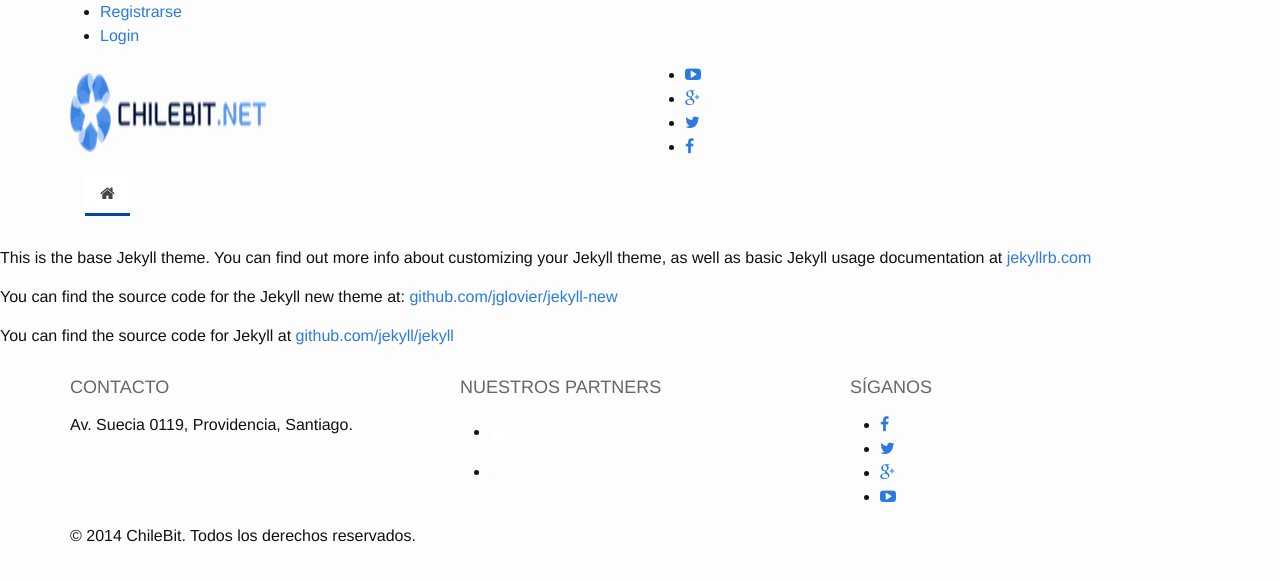
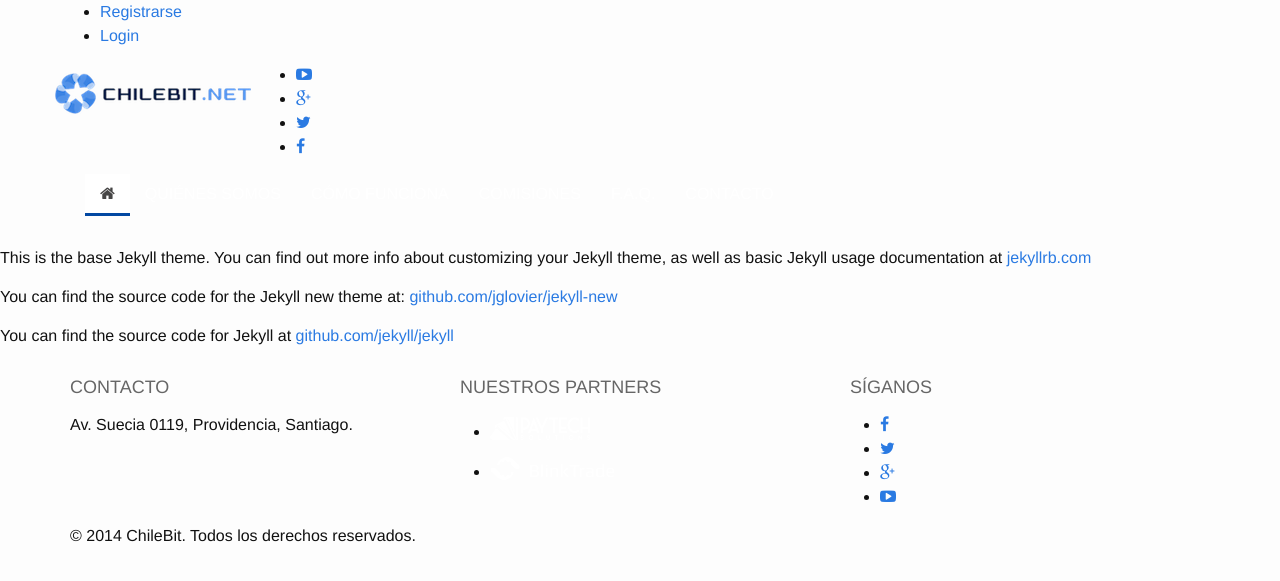
Before and after one commit to chilebit/site, a Jekyll site: the page built from about.md, in a window 1280 px wide. Shown: the top 581 px of the page. Built offline with Jekyll 4.4.1, drawn with Linux system fonts in a browser that asks for light colours.

Commit message:
Fix logo

```diff
--- a/_includes/header.html
+++ b/_includes/header.html
@@ -29,8 +29,8 @@
 		<div class="container">
 
 			<div class="row">
-				<div class="col-sm-6">
-					<a href="index.html"><img src="img/common/logo-chilebit.png" class="navbar-brand" alt="ChileBit.Net"/></a>
+				<div class="col-sm-6 navbar-brand">
+					<a href="index.html"><img src="img/common/logo-chilebit.png" alt="ChileBit.Net"/></a>
 				</div>
 				<div class="col-sm-6">
 					<ul id="navrs">
```
Also changed, not shown: css/bootstrap.css.
